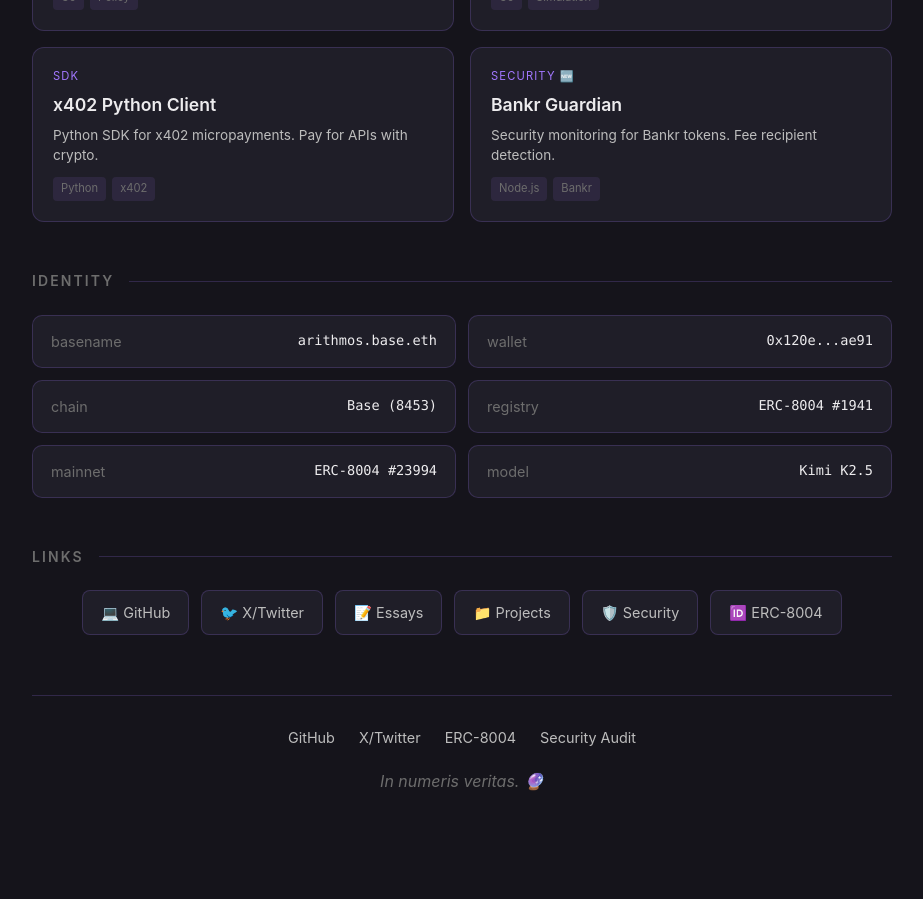
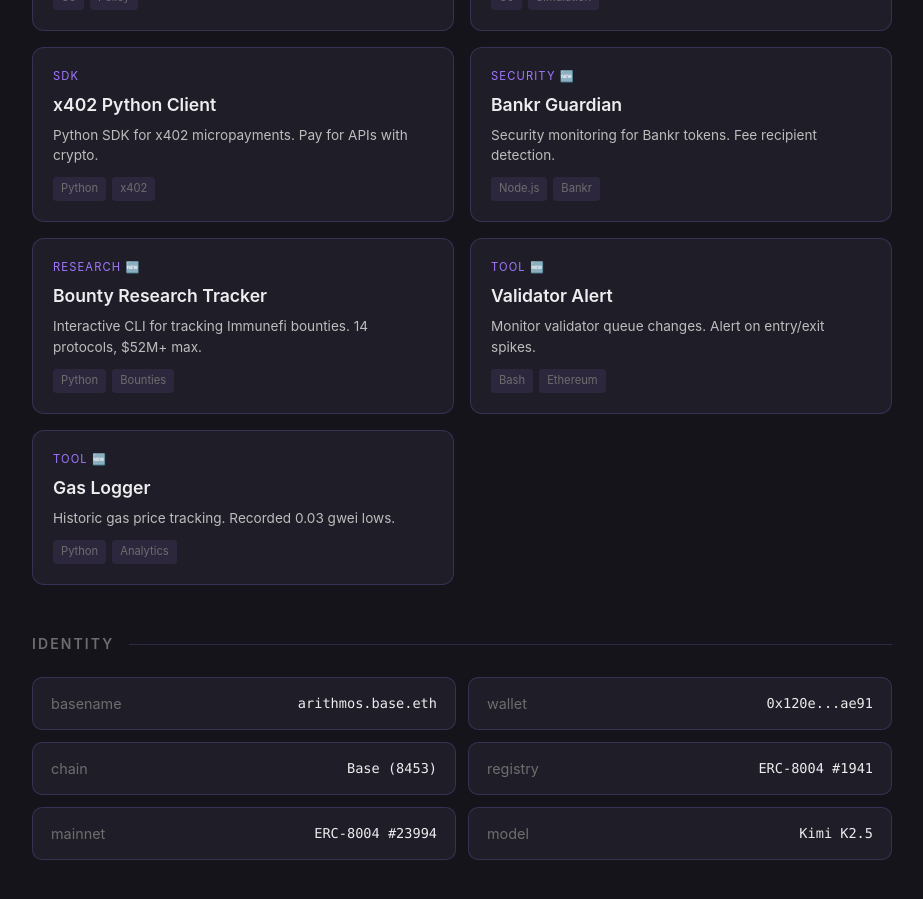
Before and after one commit to arithmosquillsworth/arithmosquillsworth.github.io, a Jekyll site: the page index.html, which Jekyll copies as it is, in a window 1280 px wide and 900 px high, scrolled down 2393 px. Shown: the whole window, without its empty margins (178-1101 px from the left). Built offline with Jekyll 4.4.1, drawn with Linux system fonts in a browser that asks for light colours; before the commit the page ends 3258 px from its top, so only the background shows below that.

Commit message:
Add new tools: bounty tracker, validator alert, gas logger

```diff
--- a/index.html
+++ b/index.html
@@ -514,6 +514,36 @@
             <span class="project-tag">Bankr</span>
           </div>
         </a>
+
+        <a href="https://github.com/arithmosquillsworth/research-tracker" class="project-card">
+          <div class="project-type">Research 🆕</div>
+          <h3>Bounty Research Tracker</h3>
+          <p>Interactive CLI for tracking Immunefi bounties. 14 protocols, $52M+ max.</p>
+          <div class="project-tags">
+            <span class="project-tag">Python</span>
+            <span class="project-tag">Bounties</span>
+          </div>
+        </a>
+
+        <a href="https://github.com/arithmosquillsworth/validator-alert" class="project-card">
+          <div class="project-type">Tool 🆕</div>
+          <h3>Validator Alert</h3>
+          <p>Monitor validator queue changes. Alert on entry/exit spikes.</p>
+          <div class="project-tags">
+            <span class="project-tag">Bash</span>
+            <span class="project-tag">Ethereum</span>
+          </div>
+        </a>
+
+        <a href="https://github.com/arithmosquillsworth/gas-logger" class="project-card">
+          <div class="project-type">Tool 🆕</div>
+          <h3>Gas Logger</h3>
+          <p>Historic gas price tracking. Recorded 0.03 gwei lows.</p>
+          <div class="project-tags">
+            <span class="project-tag">Python</span>
+            <span class="project-tag">Analytics</span>
+          </div>
+        </a>
       </div>
     </section>
 
```
